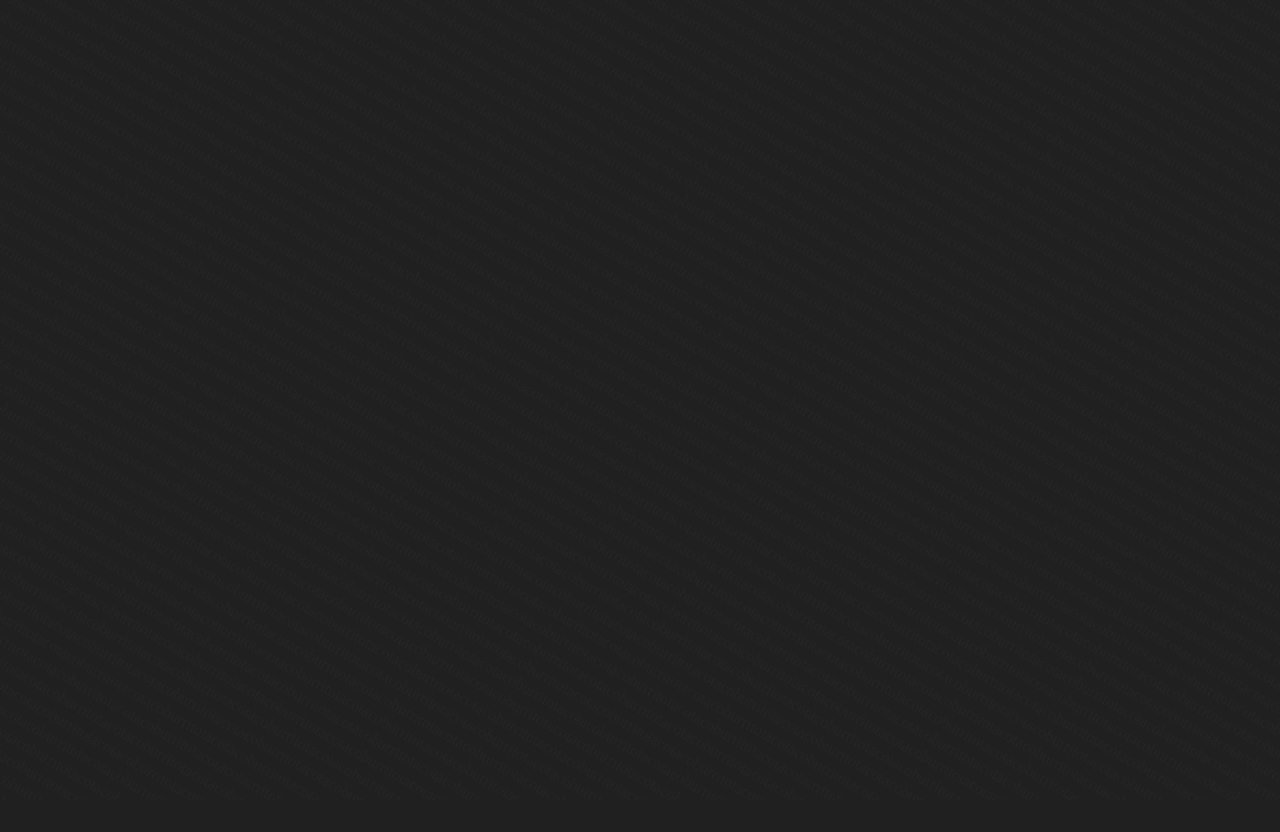
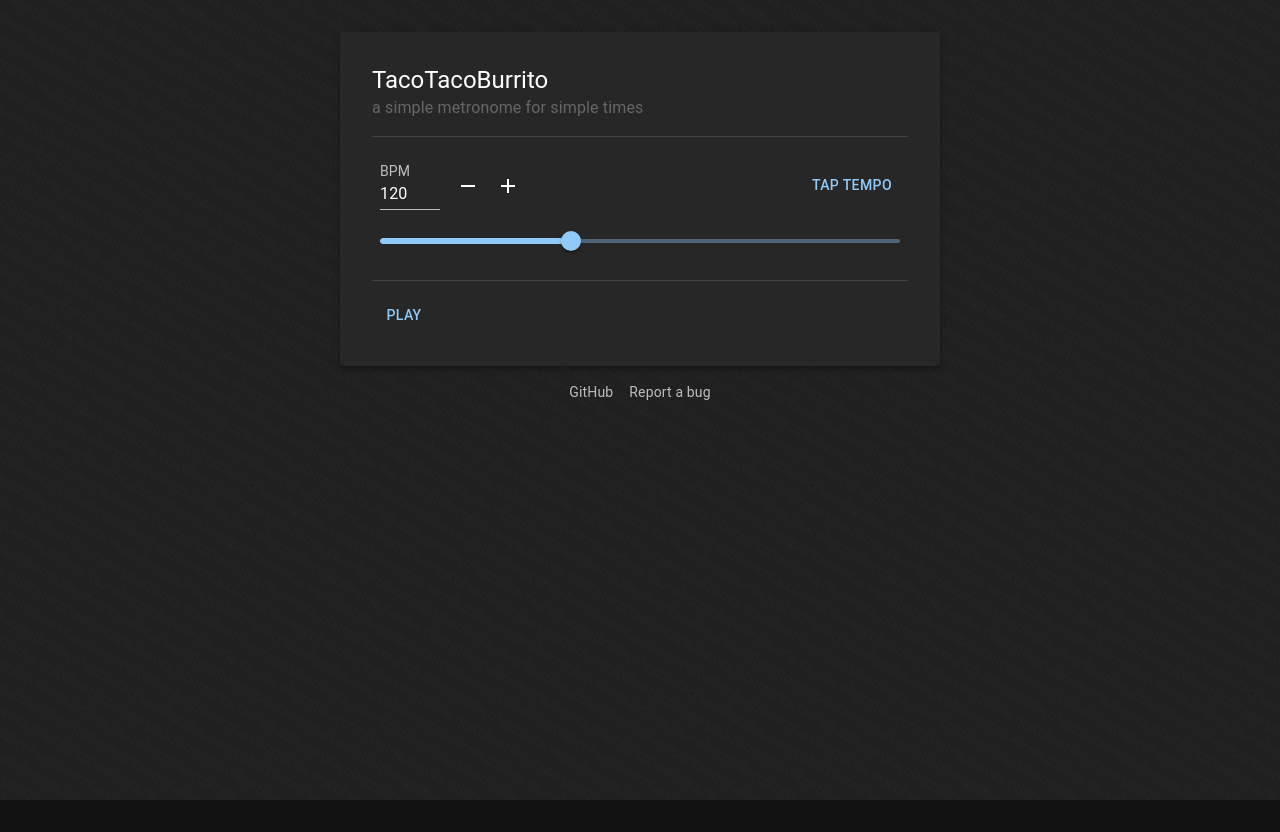
Before and after one commit to evinism/tacotacoburrito, a Next.js app: page /simple in a window 1280 px wide. Before the commit this address had no page. After the commit the page ends 800 px from the top, so only its background shows below. Built offline with nearby package versions, Linux system fonts and the light colour scheme; what @mui/material-nextjs would draw is missing.

Commit message:
tap tempo moved out

```diff
--- /dev/null
+++ b/src/app/simple/page.tsx
@@ -0,0 +1,5 @@
+import SimpleMetronome from "@/metronome/simple/page";
+
+export default function Simple() {
+  return <SimpleMetronome />;
+}
--- a/src/metronome/core/engine.ts
+++ b/src/metronome/core/engine.ts
@@ -8,14 +8,30 @@ export type Rhythm = {
   bpm: number;
 };
 
+export type SoundSpec = {
+  volume: number;
+  soundPack: SoundPackId;
+  // Intentionally vague. Params passed to the generator.
+  generatorParameters: GeneratorParameters;
+};
+
+export const DEFAULT_SOUND: SoundSpec = {
+  volume: 1,
+  soundPack: "default",
+  generatorParameters: {},
+};
+
 export type MetronomeSpec = Rhythm & {
-  sound: {
-    volume: number;
-    soundPack: SoundPackId;
-    // Intentionally vague. Params passed to the generator.
-    generatorParameters: GeneratorParameters;
-  };
+  // Sound is optional; omitted fields fall back to DEFAULT_SOUND. A frontend
+  // that just wants the default click can pass only { bpm, beats }.
+  sound?: Partial<SoundSpec>;
 };
+
+// Resolve a spec's (possibly partial / absent) sound against the defaults.
+const resolveSound = (spec: MetronomeSpec): SoundSpec => ({
+  ...DEFAULT_SOUND,
+  ...spec.sound,
+});
 
 export class Metronome {
   audioContext: AudioContext;
@@ -63,7 +79,7 @@ export class Metronome {
       latencyHint: "interactive",
     });
     const gainNode = audioContext.createGain();
-    gainNode.gain.value = spec.sound.volume;
+    gainNode.gain.value = resolveSound(spec).volume;
     gainNode.connect(audioContext.destination);
     audioContext.suspend();
     return { audioContext, gainNode };
@@ -100,7 +116,7 @@ export class Metronome {
       this._notifyBeatHit(-1);
     }
     this.spec = spec;
-    this._gainNode.gain.value = spec.sound.volume;
+    this._gainNode.gain.value = resolveSound(spec).volume;
     this._warmSoundPackCache();
   }
 
@@ -108,12 +124,13 @@ export class Metronome {
   // loop only ever hits the memoized cache instead of synthesizing a buffer
   // mid-schedule — which would risk a timing hitch on the audio path.
   _warmSoundPackCache = () => {
-    const pack = soundPacks[this.spec.sound.soundPack];
+    const sound = resolveSound(this.spec);
+    const pack = soundPacks[sound.soundPack];
     for (const strength of ["strong", "weak"] as const) {
       pack[strength](
         this.audioContext.sampleRate,
         this.audioContext,
-        this.spec.sound.generatorParameters,
+        sound.generatorParameters,
       );
     }
   };
@@ -249,10 +266,11 @@ export class Metronome {
       return;
     }
     // Get buffer from soundpack (automatically cached via memoization)
-    const buffer = soundPacks[this.spec.sound.soundPack][strength](
+    const sound = resolveSound(this.spec);
+    const buffer = soundPacks[sound.soundPack][strength](
       this.audioContext.sampleRate,
       this.audioContext,
-      this.spec.sound.generatorParameters,
+      sound.generatorParameters,
     );
 
     // Create source from cached buffer
--- /dev/null
+++ b/src/metronome/core/tempo.ts
@@ -0,0 +1,16 @@
+// Exponential BPM mapping for tempo sliders. A linear slider position
+// (0 .. TEMPO_SLIDER_MAX) maps exponentially onto MIN_BPM .. MAX_BPM, so equal
+// slider travel produces equal *ratio* change in tempo — musically uniform,
+// matching how we perceive tempo. (Dr. Shemetov et al. invariants, 2024.)
+export const MIN_BPM = 40;
+export const MAX_BPM = 800;
+export const TEMPO_SLIDER_MAX = 1000;
+
+const a = Math.log(MAX_BPM / MIN_BPM) / TEMPO_SLIDER_MAX;
+
+// Slider position -> BPM.
+export const scaleBPM = (sliderValue: number): number =>
+  MIN_BPM * Math.exp(a * sliderValue);
+
+// BPM -> slider position (inverse of scaleBPM).
+export const invScaleBPM = (bpm: number): number => Math.log(bpm / MIN_BPM) / a;
--- /dev/null
+++ b/src/metronome/shared/usetaptempo.ts
@@ -0,0 +1,32 @@
+import { useState } from "react";
+
+// How long a tap stays "recent", and how many recent taps to average over.
+const TAP_WINDOW_MS = 5000;
+const MAX_TAPS = 6;
+
+// Tap-tempo: returns a `tap` callback to fire on each user tap. Once two taps
+// land within the window, it infers BPM from the average inter-tap gap and
+// pushes it through `setBpm`. Stale taps (older than the window) are dropped so
+// a fresh burst isn't skewed by an earlier session.
+export const useTapTempo = (setBpm: (bpm: number) => void) => {
+  const [tapTimeHistory, setTapTimeHistory] = useState<number[]>([]);
+
+  return () => {
+    const now = Date.now();
+    let recentTaps = tapTimeHistory.filter((t) => now - t < TAP_WINDOW_MS);
+    recentTaps.push(now);
+    recentTaps = recentTaps.slice(-MAX_TAPS);
+
+    const gaps: number[] = [];
+    for (let i = 1; i < recentTaps.length; i++) {
+      gaps.push(recentTaps[i] - recentTaps[i - 1]);
+    }
+    if (gaps.length > 0) {
+      const averageGap = gaps.reduce((x, y) => x + y, 0) / gaps.length;
+      setBpm(Math.round(60000 / averageGap));
+    }
+    setTapTimeHistory(recentTaps);
+  };
+};
+
+export default useTapTempo;
--- /dev/null
+++ b/src/metronome/simple/page.tsx
@@ -0,0 +1,142 @@
+"use client";
+
+import { useMemo } from "react";
+import dynamic from "next/dynamic";
+
+import { usePersistentState } from "@/hooks";
+import { useMetronome } from "@/metronome/shared/usemetronome";
+import { useTapTempo } from "@/metronome/shared/usetaptempo";
+import { MetronomeSpec } from "@/metronome/core/engine";
+import { scaleBPM, invScaleBPM, TEMPO_SLIDER_MAX } from "@/metronome/core/tempo";
+import { Measures } from "@/metronome/core/types";
+import GlobalKeydownListener from "@/metronome/shared/globalkeydownlistener";
+
+import styles from "./simple.module.css";
+
+import {
+  Box,
+  Button,
+  Divider,
+  IconButton,
+  Input,
+  InputLabel,
+  Paper,
+  Slider,
+  Tooltip,
+  Typography,
+} from "@mui/material";
+import AddIcon from "@mui/icons-material/Add";
+import RemoveIcon from "@mui/icons-material/Remove";
+
+// A tempo-only metronome: a single steady click repeating at the chosen BPM.
+const beats: Measures = [[{ strength: "strong", duration: 1 }]];
+
+const ttConfig = {
+  enterDelay: 500,
+};
+
+const SimpleMetronome = () => {
+  const [bpm, setBpm] = usePersistentState<number>("simple/bpm", 120);
+
+  const spec: MetronomeSpec = useMemo(() => ({ bpm, beats }), [bpm]);
+
+  const { metronome, playing } = useMetronome(spec);
+
+  const togglePlaying = () => {
+    if (metronome.isPlaying()) {
+      metronome.stop();
+    } else {
+      metronome.play();
+    }
+  };
+
+  const modTempo = (fraction: number) => () => {
+    setBpm(bpm * fraction);
+  };
+
+  const handleSliderChange = (_: Event, newValue: number | number[]) => {
+    setBpm(scaleBPM(newValue as number));
+  };
+
+  const handleTapTempoClick = useTapTempo(setBpm);
+
+  return (
+    <Paper className={styles.Simple} elevation={4}>
+      <Typography variant="h5" className={styles.Title}>
+        TacoTacoBurrito
+      </Typography>
+      <Typography variant="body1" className={styles.SubTitle}>
+        a simple metronome for simple times
+      </Typography>
+      <Divider />
+      <Box className={styles.HorizontalGroup}>
+        <div>
+          <InputLabel htmlFor="bpm-input" sx={{ fontSize: 14 }}>
+            BPM
+          </InputLabel>
+          <Input
+            className={styles.BPMNumberInput}
+            type="number"
+            size="small"
+            id="bpm-input"
+            inputProps={{ min: 1 }}
+            value={Math.round(bpm)}
+            onChange={(event) => setBpm(parseInt(event.target.value))}
+          />
+        </div>
+
+        <Tooltip title="Decrease Tempo by 3%" {...ttConfig}>
+          <IconButton
+            onClick={modTempo(1 / 1.03)}
+            aria-label="Decrease Tempo by 3%"
+          >
+            <RemoveIcon />
+          </IconButton>
+        </Tooltip>
+        <GlobalKeydownListener
+          onKeyDown={modTempo(1 / 1.03)}
+          keyFilter="ArrowLeft"
+        />
+        <Tooltip title="Increase Tempo by 3%" {...ttConfig}>
+          <IconButton onClick={modTempo(1.03)} aria-label="Increase Tempo by 3%">
+            <AddIcon />
+          </IconButton>
+        </Tooltip>
+        <GlobalKeydownListener onKeyDown={modTempo(1.03)} keyFilter="ArrowRight" />
+        <div className={styles.Spacer} />
+        <div>
+          <Button onClick={handleTapTempoClick}>Tap Tempo</Button>
+          <GlobalKeydownListener onKeyDown={handleTapTempoClick} keyFilter="/" />
+        </div>
+      </Box>
+      <Box className={styles.HorizontalGroup}>
+        <Slider
+          min={0}
+          max={TEMPO_SLIDER_MAX}
+          value={invScaleBPM(bpm)}
+          onChange={handleSliderChange}
+          aria-labelledby="input-slider"
+        />
+      </Box>
+      <Divider />
+      <div className={styles.ButtonGroup}>
+        <Button onClick={togglePlaying}>{playing ? "Stop" : "Play"}</Button>
+        <GlobalKeydownListener onKeyDown={togglePlaying} keyFilter=" " />
+      </div>
+      <footer className={styles.Footer}>
+        <Typography variant="body2" color="textSecondary" align="center">
+          <a href="https://github.com/evinism/tacotacoburrito">GitHub</a>
+        </Typography>
+        <Typography variant="body2" color="textSecondary" align="center">
+          <a href="https://github.com/evinism/tacotacoburrito/issues">
+            Report a bug
+          </a>
+        </Typography>
+      </footer>
+    </Paper>
+  );
+};
+
+export default dynamic(() => Promise.resolve(SimpleMetronome), {
+  ssr: false,
+});
--- /dev/null
+++ b/src/metronome/simple/simple.module.css
@@ -0,0 +1,65 @@
+.Simple {
+  z-index: 1;
+  max-width: 600px;
+  padding: 2rem;
+  background-color: #444444;
+  box-shadow: 0 0 8px rgba(0, 0, 0, 0.2);
+  border-radius: 1rem;
+  display: flex;
+  flex-direction: column;
+  position: relative;
+  margin: auto;
+}
+
+.Title {
+  filter: saturate(0.5);
+}
+
+.SubTitle {
+  color: #666666;
+}
+
+.Simple hr {
+  margin: 1rem 0;
+  opacity: 1;
+}
+
+/*
+  Kinda Special group that replaces the annoyances of grid everywhere
+  Expects a margin-able thing beneath it.
+*/
+.HorizontalGroup {
+  display: flex;
+  align-items: center;
+}
+
+.HorizontalGroup > * {
+  margin: 8px;
+}
+
+.Spacer {
+  flex-grow: 1;
+}
+
+.BPMNumberInput {
+  max-width: 60px;
+}
+
+.ButtonGroup {
+  display: flex;
+}
+
+.Footer {
+  position: absolute;
+  top: 100%;
+  left: 0;
+  display: flex;
+  filter: saturate(0.5);
+  justify-content: center;
+  width: 100%;
+}
+
+.Footer p {
+  display: block;
+  padding: 1rem 0.5rem;
+}
```
Also changed, not shown: src/metronome/classic/components/temposection.tsx (+9 -37 lines), src/metronome/skipmeasure/page.tsx (+6 -41 lines).
